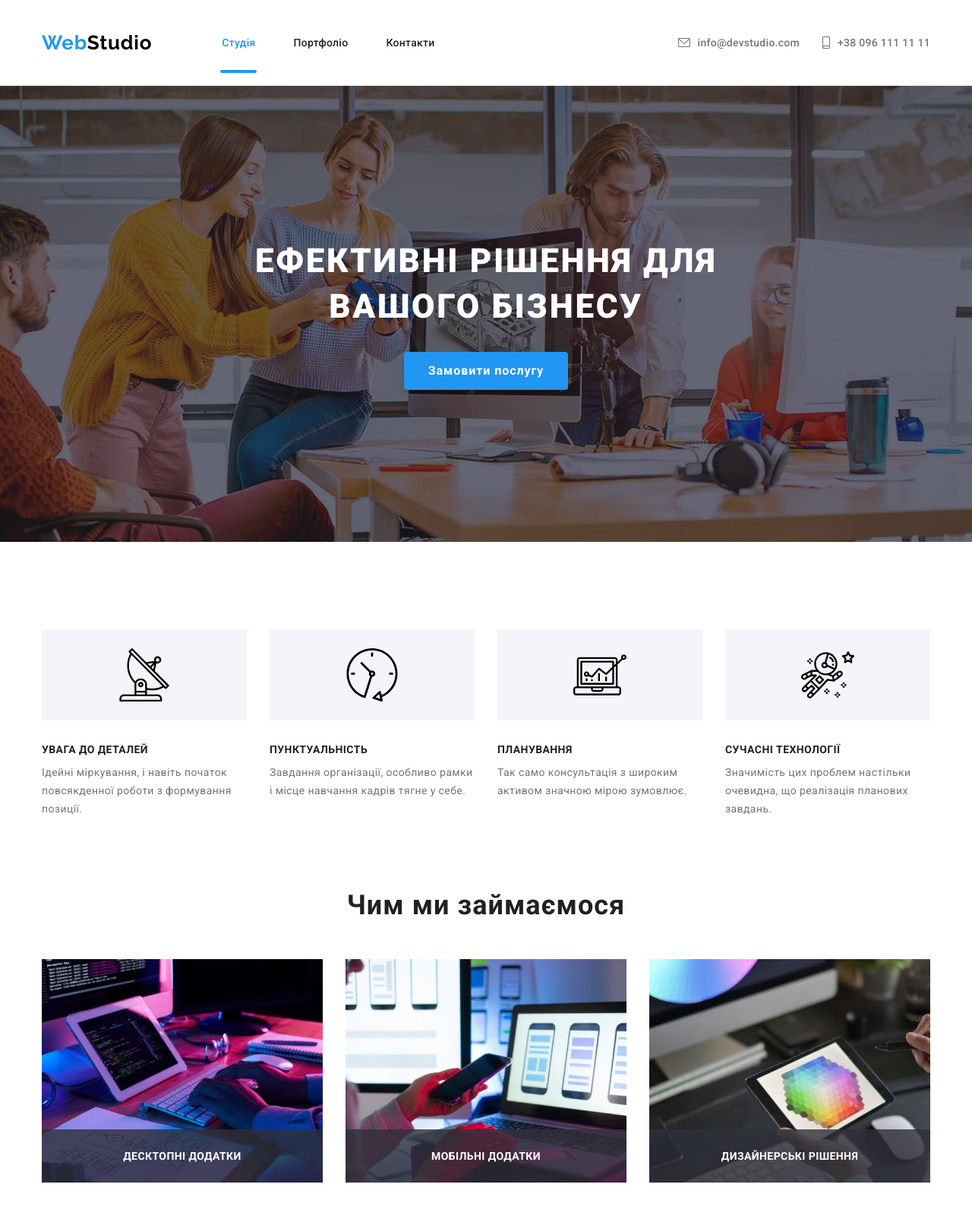
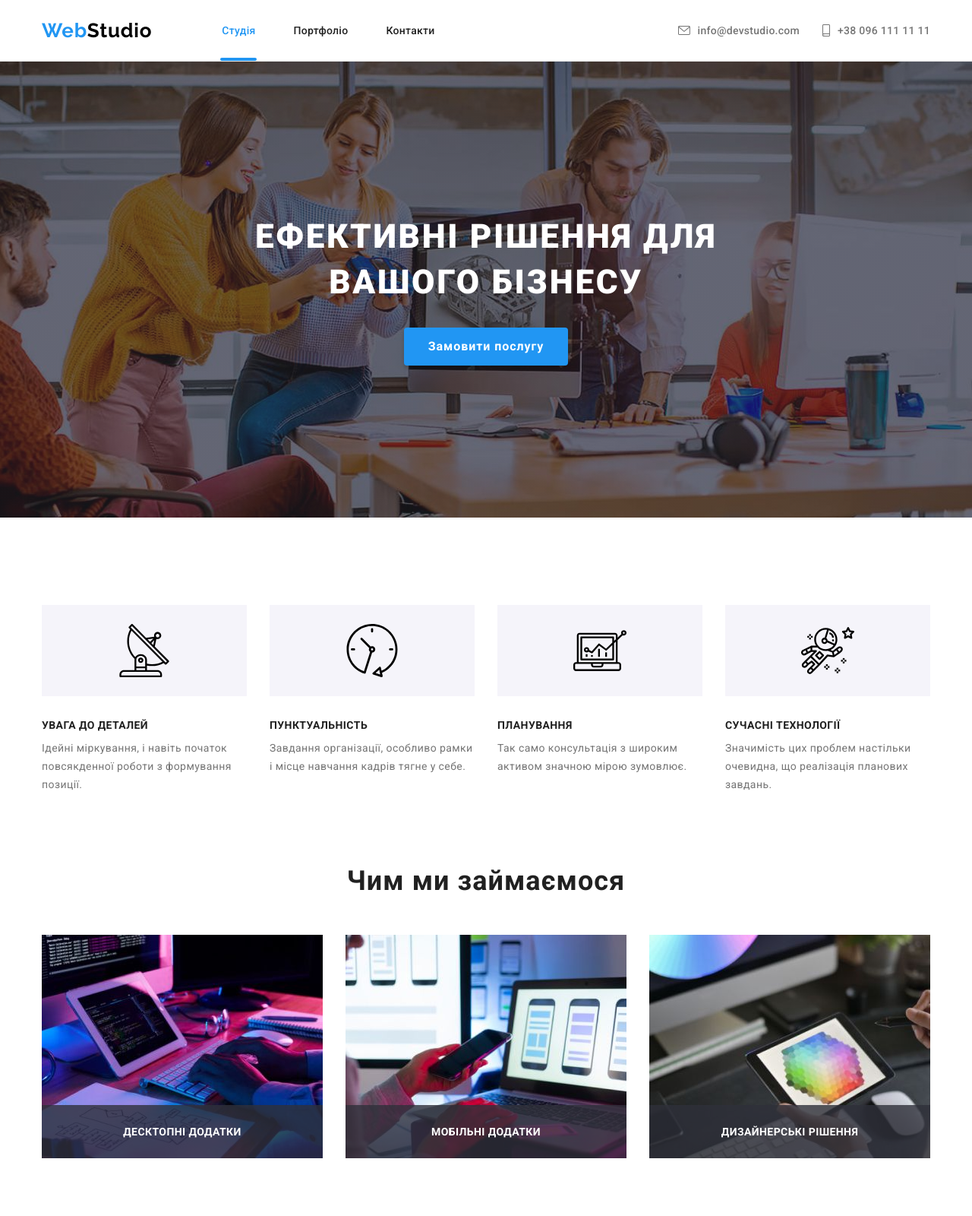
Before and after one commit to andysush/goit-markup-hw-08, a plain HTML site: page index.html in a window 1280 px wide. Shown: the top 1600 px of the page at 76% size. Drawn offline with nearby package versions, Linux system fonts and the light colour scheme.

Commit message:
Правка контейнерів, фонів та граничних значень

```diff
--- a/index.html
+++ b/index.html
@@ -68,7 +68,7 @@
     <main>
       <!-- HERO -->
       <section class="hero">
-        <div>
+        <div class="hero__container">
           <h1 class="hero__title">Ефективні рішення для вашого бізнесу</h1>
           <button class="hero__button" type="button" data-modal-open>
             Замовити послугу
@@ -77,7 +77,7 @@
       </section>
       <!-- SPECIALS -->
       <section class="special">
-        <div>
+        <div class="special__container">
           <h2 class="visually-hidden">Особливості</h2>
           <ul class="special__list card__set">
             <li class="special__item card__set--item">
@@ -132,7 +132,7 @@
       </section>
       <!-- WHAT -->
       <section class="what">
-        <div>
+        <div class="what-container">
           <h2 class="what__title">Чим ми займаємося</h2>
           <ul class="what__list">
             <li class="what__item">
@@ -179,7 +179,7 @@
       </section>
       <!-- TEAM -->
       <section class="team">
-        <div>
+        <div class="team__container">
           <h2 class="team__title">Наша команда</h2>
           <ul class="team__list card__set">
             <li class="team__item card__set--item">
@@ -505,7 +505,7 @@
       </section>
       <!-- Postiyni Clienty -->
       <section class="clients">
-        <div>
+        <div class="clients__container">
           <h2 class="clients__title">Постійні клієнти</h2>
           <ul class="clients__list card__set">
             <li class="clients__item card__set--item">
--- a/sass/components/_footer.scss
+++ b/sass/components/_footer.scss
@@ -1,11 +1,11 @@
 .footer {
-  @include section(60px, 60px);
   background-color: var(--third-background-color);
-  @extend %container;
 }
 
 .footer__container {
-  @media screen and (max-width: 1199px) {
+  @extend %container;
+  @include section(60px, 60px);
+  @media screen and (max-width: 1199.9px) {
     text-align: center;
   }
 
@@ -36,7 +36,7 @@
 }
 
 .address {
-  @media screen and (max-width:1199px) {
+  @media screen and (max-width:1199.9px) {
     margin-bottom: 60px;
   }
 
@@ -89,7 +89,7 @@
 .group__list {
   display: flex;
   justify-content: center;
-  @media screen and (max-width:1199px) {
+  @media screen and (max-width:1199.9px) {
     margin-bottom: 60px;
   }
 }
@@ -125,7 +125,7 @@
 }
 
 .pidpyska__field {
-  @media screen and(max-width:1199px) {
+  @media screen and(max-width:1199.9px) {
     width: 450px;
     margin-bottom: 20px;
   }
@@ -166,7 +166,7 @@
   border-radius: 4px;
   cursor: pointer;
 
-  @media screen and (max-width:1199px) {
+  @media screen and (max-width:1199.9px) {
     margin-right: auto;
     margin-left: auto;
   }
--- a/sass/components/_header.scss
+++ b/sass/components/_header.scss
@@ -1,18 +1,20 @@
 .header {
     position: relative;
-    padding-top: 16px;
-    padding-bottom: 16px;
     border-bottom: 1px solid #ececec;
   }
 
   .header__container {
     display: flex;
     align-items: center;
-    @media screen and (min-width:768px) and (max-width:1199px) {
+    @media screen and (min-width:768px) and (max-width:1199.9px) {
     justify-content: space-between;
     }
+    @extend %container;
 
-    @extend %container;
+    @media screen and (max-width:767.9px) {
+      padding-top: 16px;
+      padding-bottom: 16px;
+    }
   }
 
   .nav {
--- a/sass/components/_hero.scss
+++ b/sass/components/_hero.scss
@@ -1,6 +1,7 @@
 .hero {
-  @include section(200px, 200px);
+
   max-width: 1600px;
+  height: 400px;
   margin: 0 auto;
   background-color: #C4C4C4;
   background-repeat: no-repeat;
@@ -33,6 +34,7 @@
 
   // Desktop screen
   @media screen and (min-width: 769px) {
+
     background-image: linear-gradient(to right, rgba(47, 48, 58, 0.4), rgba(47, 48, 58, 0.4)),
       url(../images/hero/Img_com@1x.jpg);
     // retina desktop screen
@@ -41,7 +43,15 @@
         url(../images/hero/Img_com@2x.jpg);
     }
   }
+  @media screen and (min-width: 1200px) {
+    height: 600px;
+  }
 }
+
+  .hero__container {
+    @extend %container;
+    @include section(200px, 200px);
+  }
 
   .hero__title {
     font-weight: 900;
--- a/sass/components/_postiyni.scss
+++ b/sass/components/_postiyni.scss
@@ -1,19 +1,16 @@
-.clients {
+.clients__container {
+  @extend %container;
   @include section(60px, 60px);
 
   @media screen and (min-width: 1200px) {
     @include section(94px, 94px);
 }
-  @extend %container;
 }
-
 .clients__list {
   --item:2;
-
   @media screen and (min-width: 768px) {
     --item:3;
   }
-
   @media screen and (min-width: 1200px) {
     --item:6;
   }
@@ -37,11 +34,9 @@
   fill: var(--third-text-color);
   border: 1px solid var(--third-text-color);
   }
-
   @media screen and (min-width:768px) {
     width: 226px;
   }
-
   @media screen and (min-width:1200px) {
     width: 170px;
   }
--- a/sass/components/_specials.scss
+++ b/sass/components/_specials.scss
@@ -1,22 +1,18 @@
-.special {
+.special__container {
+  @extend %container;
   @include section(60px, 60px);
-
   @media screen and (min-width: 1200px) {
     @include section(115px, 94px);
   }
-    @extend %container;
 }
-
 .special__list {
   @media screen and (min-width: 768px) {
     --item:2;
   }
-
   @media screen and (min-width: 1200px) {
     --item:4;
   }
 }
-
 .special__box {
   display: flex;
   justify-content: center;
@@ -33,7 +29,6 @@
   text-transform: uppercase;
   color: var(--secondary-text-color);
   margin-bottom: 10px;
-
   @media screen and (max-width: 767px) {
     text-align: center;
   }
--- a/sass/components/_team.scss
+++ b/sass/components/_team.scss
@@ -1,12 +1,15 @@
 .team {
+    background-color: var(--secondary-background-color);
+  }
+
+.team__container {
+  @extend %container;
   @include section(60px, 60px);
 
   @media screen and (min-width: 1200px) {
     @include section(94px, 94px);
   }
-    @extend %container;
-    background-color: var(--secondary-background-color);
-  }
+}
 
   .team__list {
     @media screen and (min-width: 768px) {
--- a/sass/components/_what.scss
+++ b/sass/components/_what.scss
@@ -1,10 +1,12 @@
 .what {
-  @media screen and (max-width:1199px) {
+  @media screen and (max-width:1199.9px) {
     display: none;
   }
-     @include section(0, 94px);
+  }
 
-     @extend %container;
+  .what-container {
+    @extend %container;
+    @include section(0, 94px);
   }
 
   .what__title, .team__title, .clients__title {
```
Also changed, not shown: css/main.css, css/main.min.css, 2 other files. Lines whose indentation alone changed are shown as unchanged.
